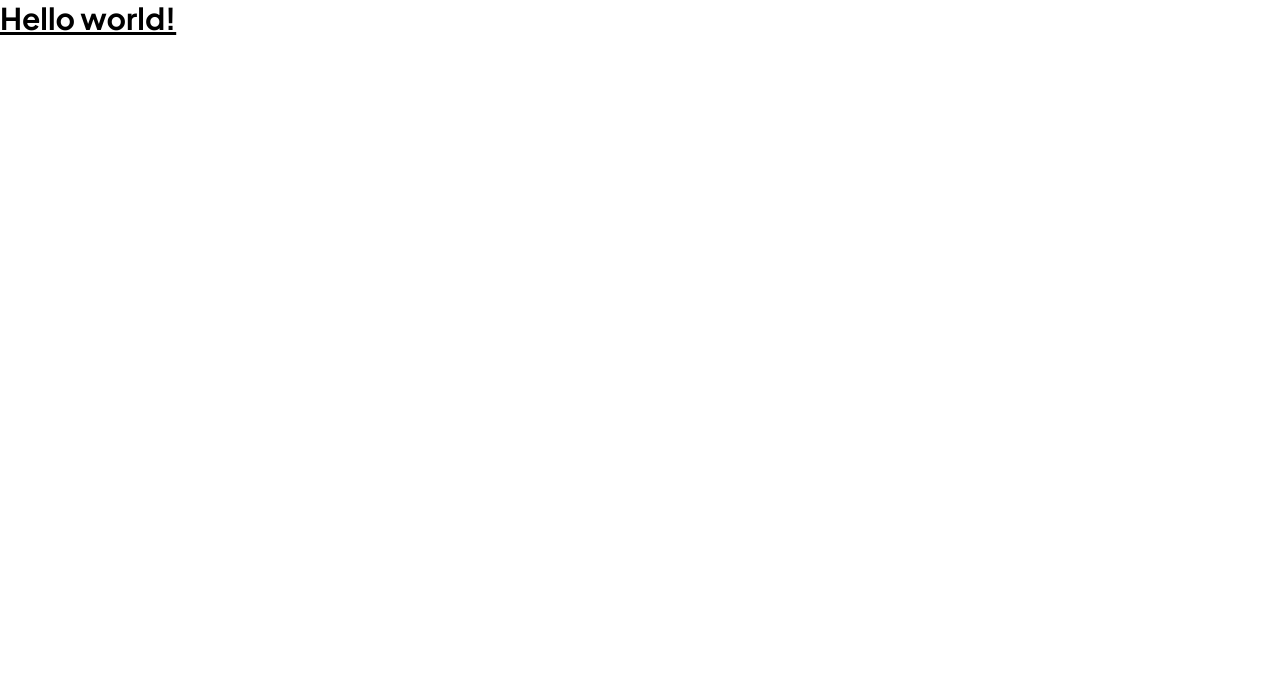
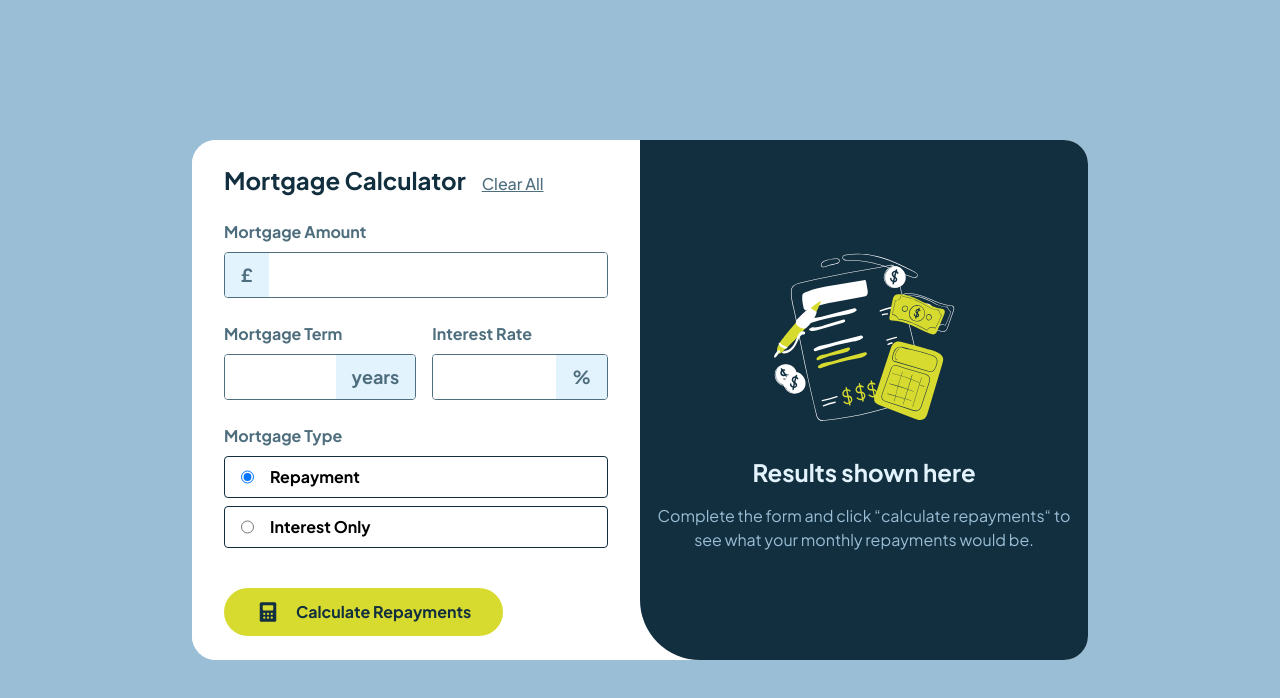
Before and after one commit to PiotrPlotast/mortgage-repayment-calculator, a React (Vite) app in the folder mortgage-repayment-calculator/: page / in a window 1280 px wide. Shown: the top 698 px of the page. Built offline with nearby package versions, Linux system fonts and the light colour scheme.

Commit message:
I forgor to commit and push

```diff
--- a/mortgage-repayment-calculator/src/components/App.jsx
+++ b/mortgage-repayment-calculator/src/components/App.jsx
@@ -1,9 +1,10 @@
 import "../index.css";
+import MortgageCalculator from "./MortgageCalculator";
 function App() {
   return (
     <>
       <div className="font-PlusJakartaSans">
-        <h1 className="text-3xl font-bold underline">Hello world!</h1>
+        <MortgageCalculator />
       </div>
     </>
   );
--- /dev/null
+++ b/mortgage-repayment-calculator/src/components/Calculator.jsx
@@ -0,0 +1,127 @@
+/* eslint-disable react/prop-types */
+export default function Calculator({
+  amount,
+  setAmount,
+  term,
+  setTerm,
+  rate,
+  setRate,
+  type,
+  setType,
+  setCalculated,
+  onClear,
+  onCalculateResults,
+}) {
+  const reqFields = [amount, term, rate];
+  const handleSubmit = (e) => {
+    e.preventDefault();
+    if (reqFields.every((field) => field !== "")) {
+      onCalculateResults();
+    }
+  };
+
+  return (
+    <div className="px-4 py-6 md:px-8 md:w-1/2 bg-White md:rounded-r-none">
+      <h1 className="text-Slate-900 font-bold text-2xl md:inline md:mr-4">
+        Mortgage Calculator
+      </h1>
+      <button
+        onClick={onClear}
+        className="underline text-Slate-700 font-medium mt-2 mb-6"
+      >
+        Clear All
+      </button>
+      <form onSubmit={handleSubmit}>
+        <label htmlFor="amount" className="font-bold text-Slate-700 ">
+          Mortgage Amount
+        </label>
+        <div className="overflow-hidden border border-Slate-700 flex justify-between rounded mt-2 mb-6 ">
+          <input
+            required
+            type="number"
+            id="amount"
+            value={amount}
+            onChange={(e) => setAmount(e.target.value)}
+            className="peer w-full text-Slate-900 font-bold text-lg pl-4 focus:outline-none order-2"
+          />
+          <div className="bg-Slate-100 text-Slate-700 font-bold py-2 px-4 text-lg peer-focus:bg-Lime peer-focus:text-Slate-900 order-1">
+            £
+          </div>
+        </div>
+        <div className="md:flex gap-4">
+          <div>
+            <label htmlFor="term" className="font-bold text-Slate-700 ">
+              Mortgage Term
+            </label>
+            <div className="overflow-hidden border border-Slate-700 flex justify-between rounded mt-2 mb-6">
+              <input
+                required
+                type="number"
+                id="term"
+                value={term}
+                onChange={(e) => setTerm(e.target.value)}
+                className="peer w-full text-Slate-900 font-bold text-lg pl-4 focus:outline-none"
+              />
+              <div className="bg-Slate-100 text-Slate-700 font-bold py-2 px-4 text-lg peer-focus:bg-Lime peer-focus:text-Slate-900">
+                years
+              </div>
+            </div>
+          </div>
+          <div>
+            <label htmlFor="rate" className="font-bold text-Slate-700 ">
+              Interest Rate
+            </label>
+            <div className="overflow-hidden border border-Slate-700 flex justify-between rounded mt-2 mb-6">
+              <input
+                required
+                type="number"
+                id="rate"
+                value={rate}
+                onChange={(e) => setRate(e.target.value)}
+                className="peer w-full text-Slate-900 font-bold text-lg pl-4 focus:outline-none"
+              />
+              <div className="bg-Slate-100 text-Slate-700 font-bold py-2 px-4 text-lg peer-focus:bg-Lime peer-focus:text-Slate-900">
+                %
+              </div>
+            </div>
+          </div>
+        </div>
+        <div className="flex flex-col gap-2 md:items-start">
+          <span className="font-bold  text-Slate-700">Mortgage Type</span>
+          <div className="border border-Slate-900 rounded px-4 py-2 flex gap-4 md:w-full">
+            <input
+              type="radio"
+              name="type"
+              id="type"
+              defaultChecked
+              onClick={() => setType("repayment")}
+              className=""
+            />
+            <label className="font-bold w-full" htmlFor="type">
+              Repayment
+            </label>
+          </div>
+          <div className="border border-Slate-900 rounded px-4 py-2 flex gap-4 md:w-full">
+            <input
+              type="radio"
+              name="type"
+              id="type2"
+              onClick={() => setType("interest-only")}
+              className=""
+            />
+            <label className="font-bold w-full" htmlFor="type2">
+              Interest Only
+            </label>
+          </div>
+          <button
+            type="submit"
+            className="flex justify-center gap-4 bg-Lime rounded-full py-3 font-bold text-Slate-900 md:mt-8 md:px-8"
+          >
+            <img src="/images/icon-calculator.svg" alt="" />
+            Calculate Repayments
+          </button>
+        </div>
+      </form>
+    </div>
+  );
+}
--- /dev/null
+++ b/mortgage-repayment-calculator/src/components/MortgageCalculator.jsx
@@ -0,0 +1,64 @@
+import { useState } from "react";
+import Calculator from "./Calculator";
+import Results from "./Results";
+export default function MortgageCalculator() {
+  const [amount, setAmount] = useState("");
+  const [term, setTerm] = useState("");
+  const [rate, setRate] = useState("");
+  const [type, setType] = useState("repayment");
+  const [calculated, setCalculated] = useState(false);
+  const [repayment, setRepayment] = useState(0);
+  const [totalRepayment, setTotalRepayment] = useState(0);
+  const [interestOnly, setInterestOnly] = useState(0);
+  function handleClear() {
+    setAmount("");
+    setTerm("");
+    setRate("");
+    setType("");
+    setCalculated(false);
+    setRepayment(0);
+    setTotalRepayment(0);
+    setInterestOnly(0);
+  }
+  function calculateResults() {
+    const repayment =
+      Math.round(
+        ((amount * (rate / 100 / 12)) /
+          (1 - Math.pow(1 + rate / 100 / 12, -term * 12))) *
+          100
+      ) / 100;
+    const totalRepayment = Math.round(repayment * term * 12 * 100) / 100;
+    const interestOnly = Math.round((amount * rate) / 100 / 12);
+    setRepayment(repayment);
+    setTotalRepayment(totalRepayment);
+    setInterestOnly(interestOnly);
+    setCalculated(true);
+  }
+
+  return (
+    <div className="flex justify-center items-center md:bg-Slate-300 h-[100dvh]">
+      <div className="md:flex max-w-4xl bg-White md:rounded-3xl md:overflow-hidden">
+        <Calculator
+          amount={amount}
+          setAmount={setAmount}
+          term={term}
+          setTerm={setTerm}
+          rate={rate}
+          setRate={setRate}
+          type={type}
+          setType={setType}
+          setCalculated={setCalculated}
+          onClear={handleClear}
+          onCalculateResults={calculateResults}
+        />
+        <Results
+          repayment={repayment}
+          totalRepayment={totalRepayment}
+          interestOnly={interestOnly}
+          calculated={calculated}
+          type={type}
+        />
+      </div>
+    </div>
+  );
+}
--- /dev/null
+++ b/mortgage-repayment-calculator/src/components/Results.jsx
@@ -0,0 +1,60 @@
+/* eslint-disable react/prop-types */
+export default function Results({
+  repayment,
+  totalRepayment,
+  calculated,
+  interestOnly,
+  type,
+}) {
+  return (
+    <>
+      {calculated ? (
+        <div className="bg-Slate-900 p-5 md:w-1/2 md:rounded-bl-[60px]">
+          <h2 className="text-Slate-100 font-bold text-lg">Your results</h2>
+          <p className="text-p text-Slate-300 mt-2">
+            Your results are shown below based on the information you provided.
+            To adjust the results, edit the form and click &ldquo;calculate
+            repayments&ldquo; again.
+          </p>
+          {type === "interest-only" ? (
+            <div className="p-2 border-t-4 border-Lime rounded bg-Slate-950 mt-12">
+              <h2 className="text-Slate-300 md:text-xl">
+                Your monthly interest payment
+              </h2>
+              <h3 className="text-Lime text-3xl font-bold mb-2 md:text-4xl">
+                £{interestOnly}
+              </h3>
+            </div>
+          ) : (
+            <div className="p-2 border-t-4 border-Lime rounded bg-Slate-950 mt-12">
+              <h2 className="text-Slate-300 mt-2 md:text-xl">
+                Your monthly repayments
+              </h2>
+              <h3 className="text-Lime text-3xl font-bold mb-6 md:text-4xl">
+                £{repayment}
+              </h3>
+              <hr />
+              <h2 className="text-Slate-300 mt-4 md:text-lg">
+                Total you&lsquo;ll repay over the term
+              </h2>
+              <h3 className="text-White font-bold pb-2 md:text-xl">
+                £{totalRepayment}
+              </h3>
+            </div>
+          )}
+        </div>
+      ) : (
+        <div className="bg-Slate-900 flex flex-col gap-4 mt-2 pt-8 pb-8 items-center md:justify-center text-center md:w-1/2 md:mt-0 md:rounded-bl-[60px]">
+          <img src="/images/illustration-empty.svg" alt="" />
+          <h2 className="text-Slate-100 font-bold text-2xl">
+            Results shown here
+          </h2>
+          <p className="text-p text-Slate-300 px-2">
+            Complete the form and click &ldquo;calculate repayments&ldquo; to
+            see what your monthly repayments would be.
+          </p>
+        </div>
+      )}
+    </>
+  );
+}
--- a/mortgage-repayment-calculator/tailwind.config.js
+++ b/mortgage-repayment-calculator/tailwind.config.js
@@ -16,6 +16,7 @@ export default {
         "Slate-500": "hsl(200, 26%, 54%)",
         "Slate-700": "hsl(200, 24%, 40%)",
         "Slate-900": "hsl(202, 55%, 16%)",
+        "Slate-950": "hsl(202, 55%, 11%)",
       },
       fontSize: {
         p: "1rem",
```
